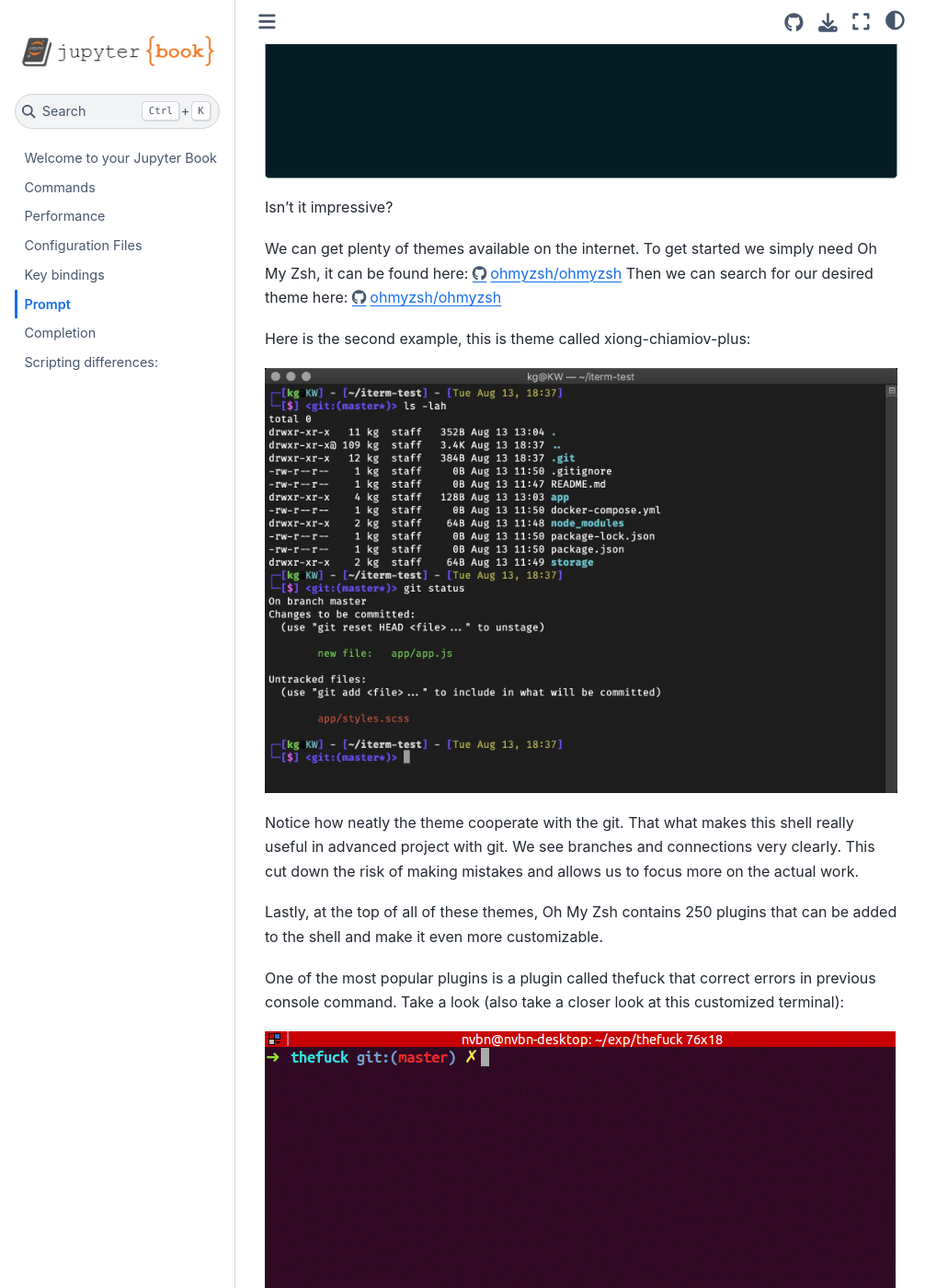
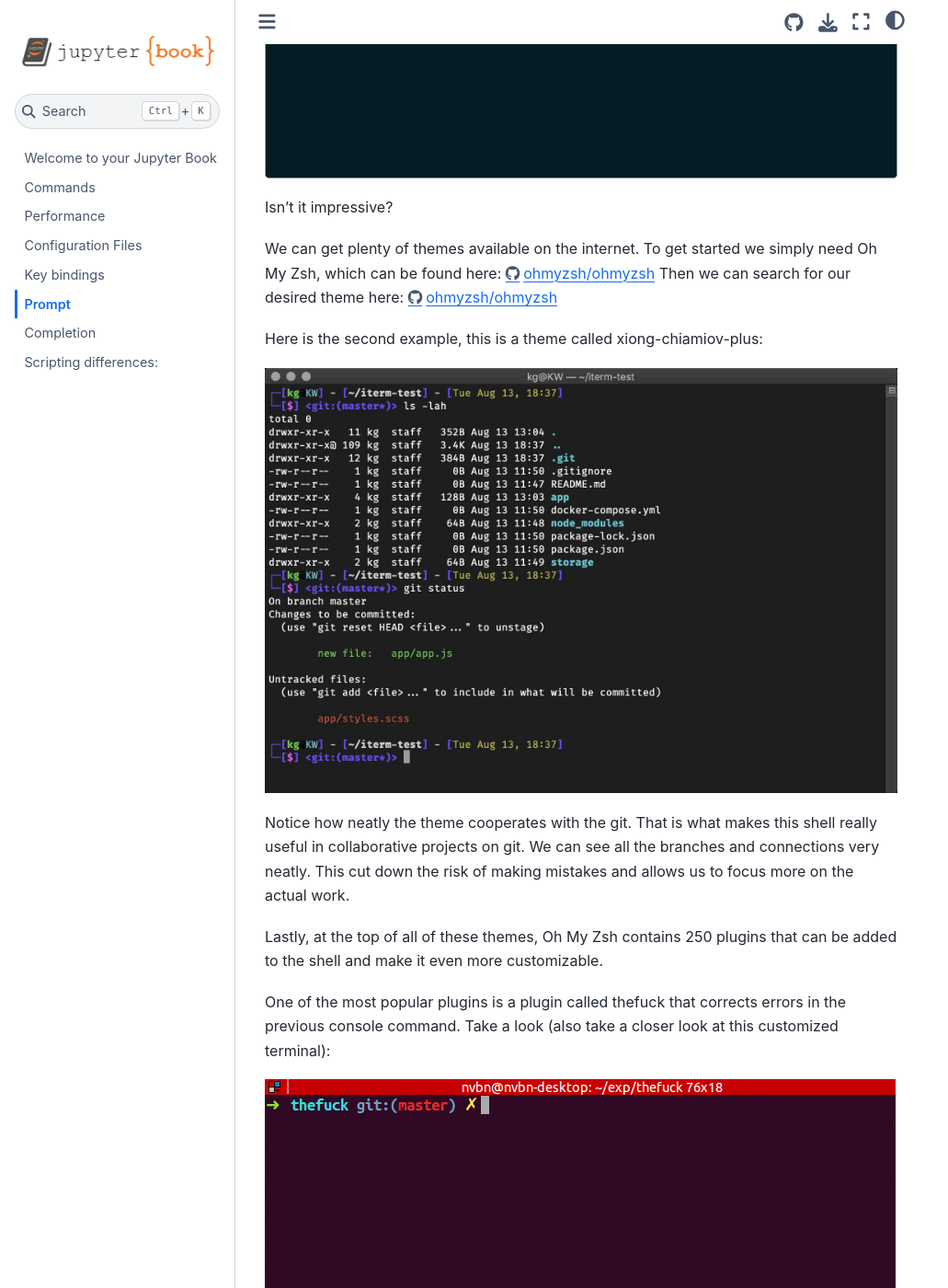
Before and after one commit to marcinpawlukiewicz/bash-zsh, a Jupyter Book: the page built from prompt.md, in a window 1280 px wide and 1400 px high, scrolled down 567 px. Shown: the whole window at 92% size, without its empty margins (0-1031 px from the left). Built offline with Jupyter Book 1.0.4 settings and Sphinx 7.4.7 and the Sphinx Book theme 1.1.4, drawn with Linux system fonts in a browser that asks for light colours.

Commit message:
minor fixes

```diff
--- a/prompt.md
+++ b/prompt.md
@@ -6,18 +6,18 @@
 
 Isn’t it impressive?
 
-We can get plenty of themes available on the internet. To get started we simply need Oh My Zsh, it can be found here: https://github.com/ohmyzsh/ohmyzsh
+We can get plenty of themes available on the internet. To get started we simply need Oh My Zsh, which can be found here: https://github.com/ohmyzsh/ohmyzsh
 Then we can search for our desired theme here: https://github.com/ohmyzsh/ohmyzsh/wiki/themes
 
-Here is the second example, this is theme called xiong-chiamiov-plus:
+Here is the second example, this is a theme called xiong-chiamiov-plus:
 
 ![](images/theme_example2.jpeg)
 
-Notice how neatly the theme cooperate with the git. That what makes this shell really useful in advanced project with git. We see branches and connections very clearly. This cut down the risk of making mistakes and allows us to focus more on the actual work.
+Notice how neatly the theme cooperates with the git. That is what makes this shell really useful in collaborative projects on git. We can see all the branches and connections very neatly. This cut down the risk of making mistakes and allows us to focus more on the actual work.
 
 Lastly, at the top of all of these themes, Oh My Zsh contains 250 plugins that can be added to the shell and make it even more customizable.
 
-One of the most popular plugins is a plugin called thefuck that correct errors in previous console command. Take a look (also take a closer look at this customized terminal):
+One of the most popular plugins is a plugin called thefuck that corrects errors in the previous console command. Take a look (also take a closer look at this customized terminal):
 
 ![](images/example_thefuck.gif)
 
```
